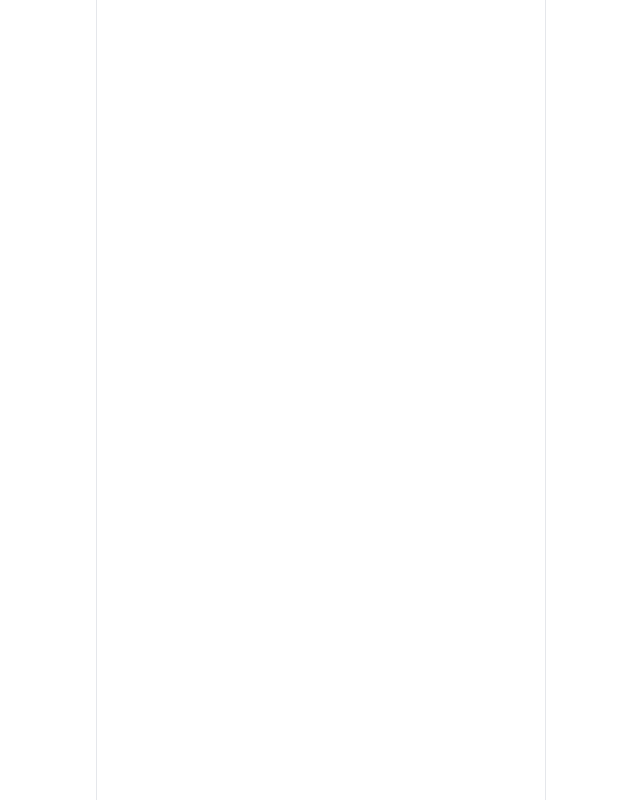
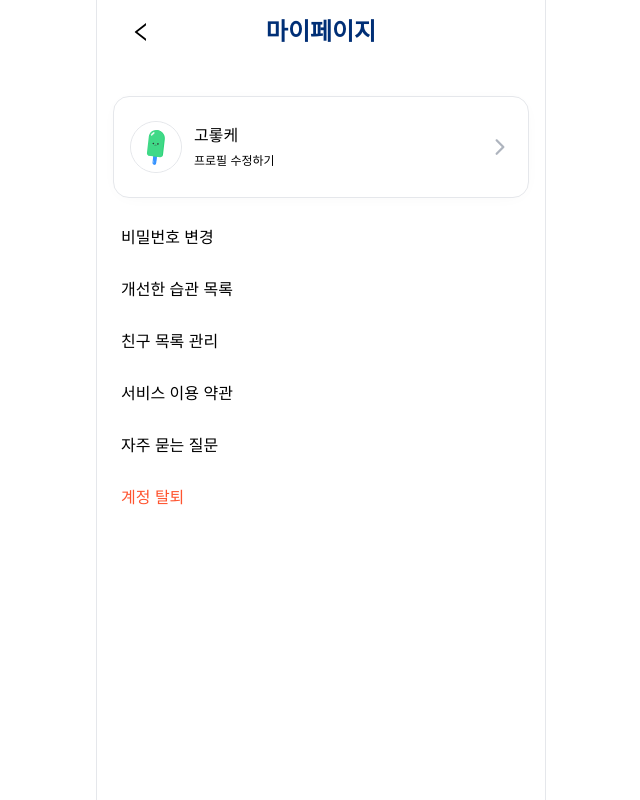
Before and after one commit to LikeLion-KW-TEAM2/TEAM_2_FE, a React (Vite) app: page /mypage in a window 1280 px wide. Before the commit this address had no page. Shown: the whole page, without its empty margins (319-959 px from the left). Built offline with nearby package versions, Linux system fonts and the light colour scheme; a web font is replaced by a local one.

Commit message:
feat : 마이페이지 ui 구현

```diff
--- a/src/components/Router.tsx
+++ b/src/components/Router.tsx
@@ -4,6 +4,7 @@ import Friend from '@/pages/friend/Friend'
 import FriendSearch from '@/pages/friend/FriendSearch'
 import Guestbook from '@/pages/guestbook/Guestbook'
 import Icecream from '@/pages/icecream/Icecream'
+import Mypage from '@/pages/mypage/Mypage'
 import Record from '@/pages/record/Record'
 import { Route, Routes } from 'react-router-dom'
 
@@ -17,6 +18,7 @@ const Router = () => {
       <Route path="/friend/search" element={<FriendSearch />} />
       <Route path="/guestbook" element={<Guestbook />} />
       <Route path="/icecream" element={<Icecream />} />
+      <Route path="/mypage" element={<Mypage />} />
     </Routes>
   )
 }
--- /dev/null
+++ b/src/pages/mypage/Mypage.tsx
@@ -0,0 +1,40 @@
+import SubHeader from '@/components/SubHeader'
+import defaultImg from '@/assets/images/default.svg'
+import { IoIosArrowForward } from 'react-icons/io'
+
+const MYPAGE_LIST = [
+  '비밀번호 변경',
+  '개선한 습관 목록',
+  '친구 목록 관리',
+  '서비스 이용 약관',
+  '자주 묻는 질문',
+]
+
+const Mypage = () => {
+  return (
+    <div>
+      <SubHeader hidden>마이페이지</SubHeader>
+      <div className="flexAlign shadow-small mb-7 mt-8 gap-3 rounded-2xl border border-secondary-200 px-4 py-6">
+        <img
+          src={defaultImg}
+          className="h-[52px] w-[52px] rounded-full border-[0.5px] border-secondary-200"
+          alt="profile-img"
+        />
+        <div className="flexColumn mr-auto gap-1">
+          <p className="text-medium font-medium">고롷케</p>
+          <p className="text-xsmall">프로필 수정하기</p>
+        </div>
+        <IoIosArrowForward className="text-secondary-400" size={24} />
+      </div>
+
+      <ul className="flexColumn gap-7 px-2">
+        {MYPAGE_LIST.map((item) => (
+          <li key={item}>{item}</li>
+        ))}
+        <li className="text-error-primary">계정 탈퇴</li>
+      </ul>
+    </div>
+  )
+}
+
+export default Mypage
```
